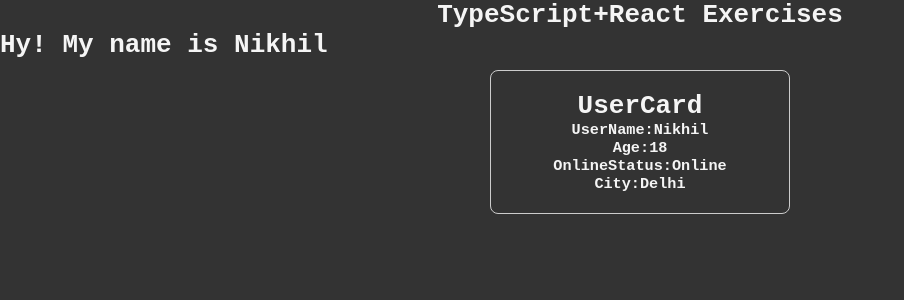
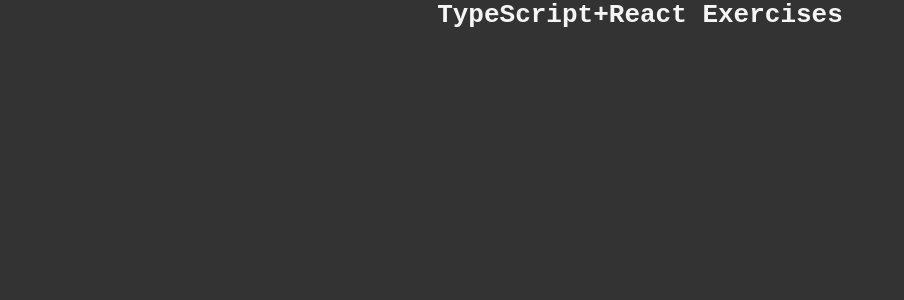
Before and after one commit to nikhildev-webapp/TypeScript-ReactExercises, a React (Vite) app: page / in a window 1280 px wide. Shown: the top 300 px of the page, without its empty margins (0-904 px from the left). Built offline with nearby package versions, Linux system fonts and the light colour scheme.

Commit message:
Get to normal

```diff
--- a/src/App.tsx
+++ b/src/App.tsx
@@ -1,14 +1,10 @@
 import './App.css'
-import Greeting from './components/Greeting'
-import UserCard from './components/UserCard'
 
 function App() {
- console.log(UserCard)
   return (
     <>
       <h1 style={{ textAlign: 'center' }}>TypeScript+React Exercises</h1>
-      <Greeting name='Nikhil' />
-      <UserCard name='Nikhil' age={18} isOnline={true} city='Delhi' />
+
     </>
   )
 }
```
